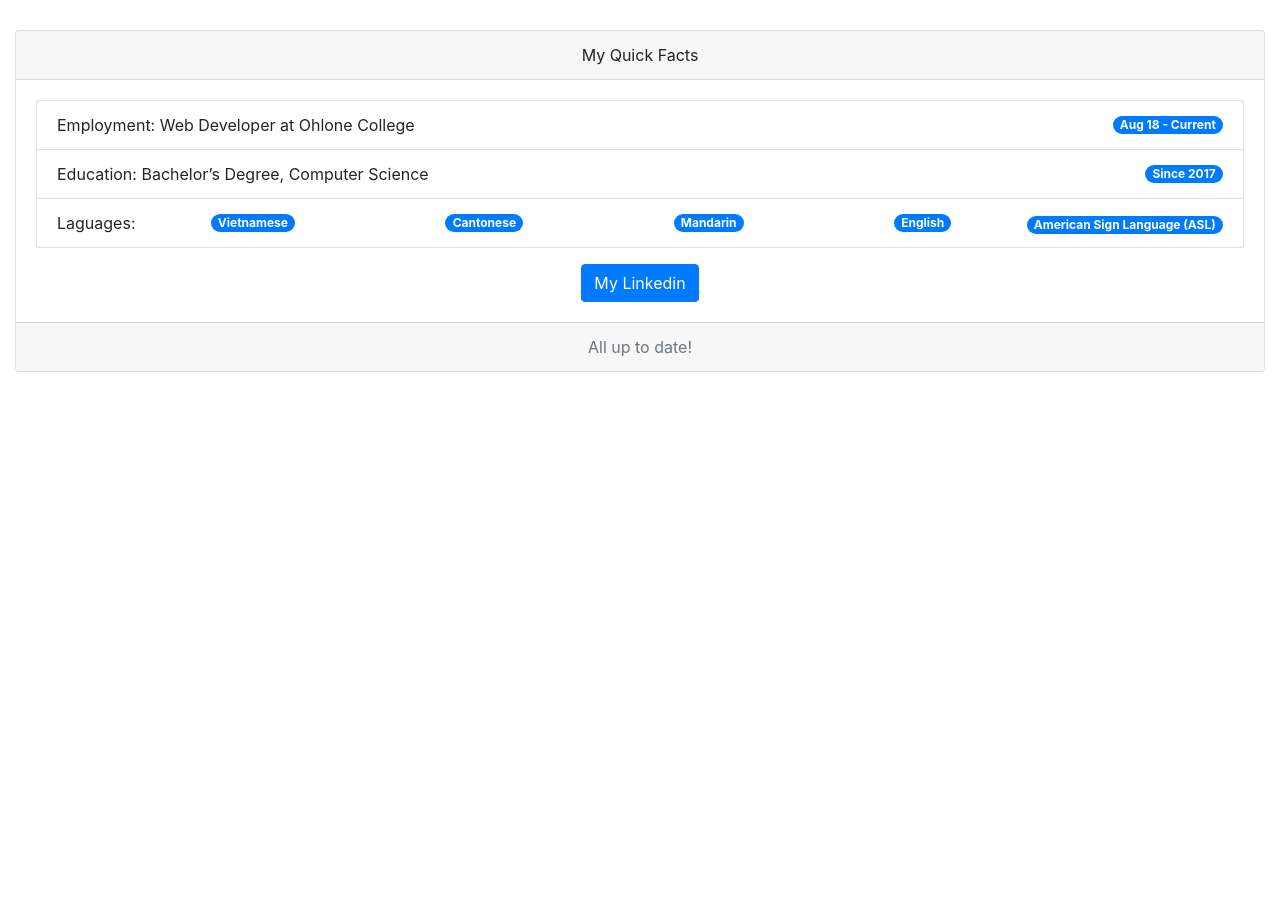
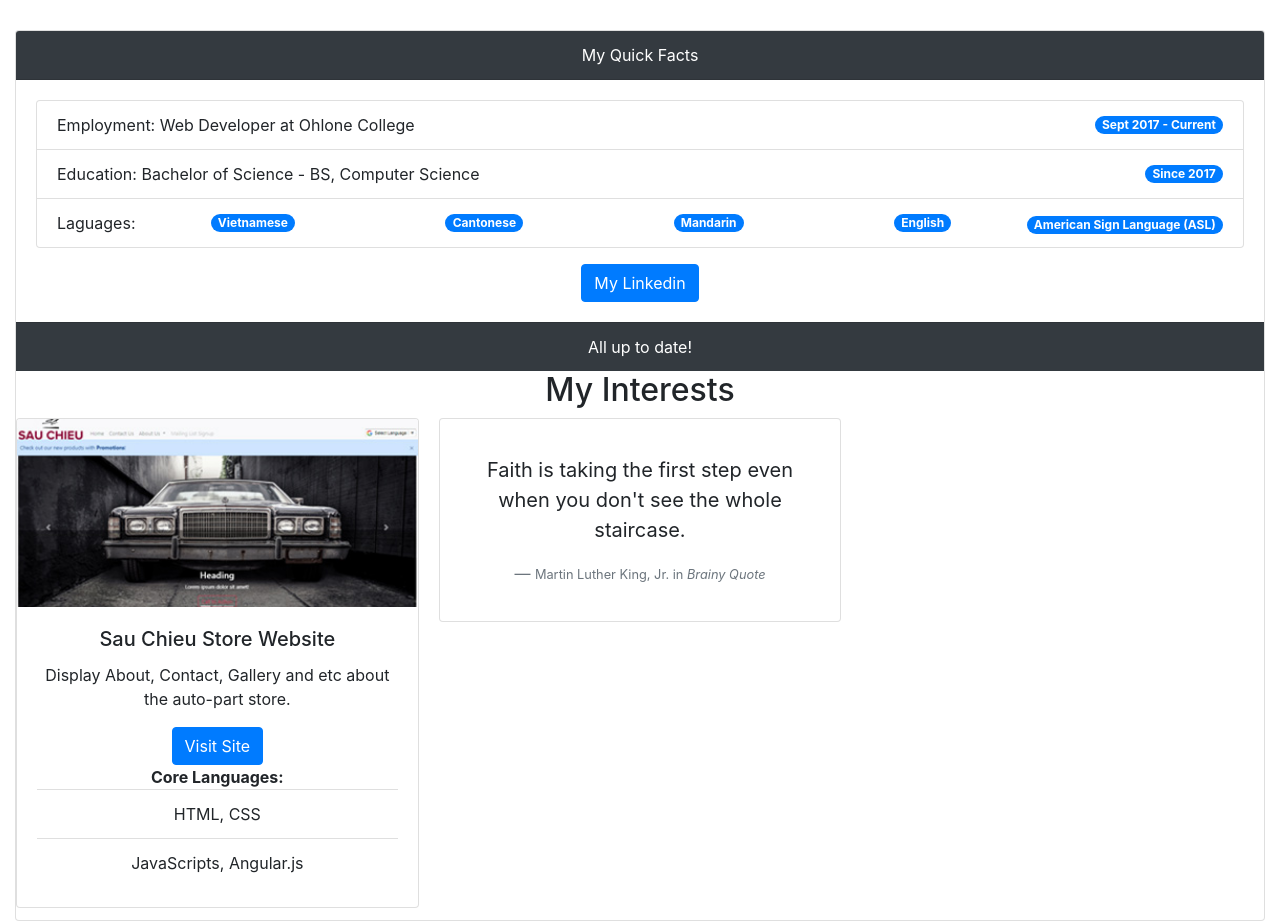
Before and after one commit to ddinhc/my-project, a React (Create React App) app: page / in a window 1280 px wide. Shown: the part 348-1269 px from the top of the page. Before the commit the page ends 800 px from the top, so only its background shows below. Built offline with nearby package versions, Linux system fonts and the light colour scheme.

Commit message:
Updated folders.

```diff
--- /dev/null
+++ b/src/Interests.js
@@ -0,0 +1,38 @@
+import React from 'react'
+import CardImage from './images/CardImage.jpg'
+function Projects(){
+    return(
+
+            <div className="card-columns">
+                  <div className="card">
+            <img src={CardImage} alt="Card image cap" className="card-img-top"/>
+                    <div className="card-body">
+                      <div className="card-title h5">Sau Chieu Store Website</div>
+                      <p className="card-text">Display About, Contact, Gallery and etc about the auto-part store.</p>
+         <a href="https://ddinhc.github.io/sauchieu-store/" class="btn btn-primary">Visit Site</a>
+                        <ul className="list-group list-group-flush"><strong>Core Languages:</strong>
+                            <li className="list-group-item">HTML, CSS</li>
+                            <li className="list-group-item">JavaScripts, Angular.js</li>
+                          </ul>
+
+                    </div>
+          </div>
+          <div className="card p-3">
+            <blockquote className="blockquote mb-0 card-body">
+              <p>Faith is taking the first step even when you don't see the whole staircase.</p>
+              <footer className="blockquote-footer">
+                <small className="text-muted">
+                  Martin Luther King, Jr. in <cite title="Source Title">Brainy Quote</cite>
+                </small>
+              </footer>
+            </blockquote>
+          </div>
+
+
+
+
+        </div>
+
+    )
+}
+export default Projects
--- a/src/Main.js
+++ b/src/Main.js
@@ -1,20 +1,21 @@
 import React from 'react'
-
+import Interests from './Interests'
 function Main(){
 
     return(
+
         <div className="card text-center">
-            <div className="card-header">My Quick Facts</div>
+            <div className="card-header text-white bg-dark">My Quick Facts</div>
             <div className="card-body">
 
                 <p className="card-text">
                     <ul className="list-group">
                           <li className="list-group-item d-flex justify-content-between align-items-center">
                             Employment: Web Developer at Ohlone College
-                            <span className="badge badge-primary badge-pill">Aug 18 - Current</span>
+                            <span className="badge badge-primary badge-pill">Sept 2017 - Current</span>
                           </li>
                           <li className="list-group-item d-flex justify-content-between align-items-center">
-                          Education: Bachelor’s Degree, Computer Science
+                          Education: Bachelor of Science - BS, Computer Science
                             <span className="badge badge-primary badge-pill">Since 2017</span>
                           </li>
                           <li className="list-group-item d-flex justify-content-between align-items-center flex-wrap">
@@ -32,7 +33,10 @@ function Main(){
                 <a href="https://www.linkedin.com/in/duy-dinh-862ba596/" className="btn btn-primary">My Linkedin</a>
 
             </div>
-            <div className="card-footer text-muted"> All up to date! </div>
+            <div className="card-footer text-white bg-dark"> All up to date! </div>
+
+            <h2>My Interests</h2>
+            <Interests />
 
         </div>
     )
```
Also changed, not shown: src/images/CardImage.jpg (added), 1 other file (tests, documents, lock files or other folders).
